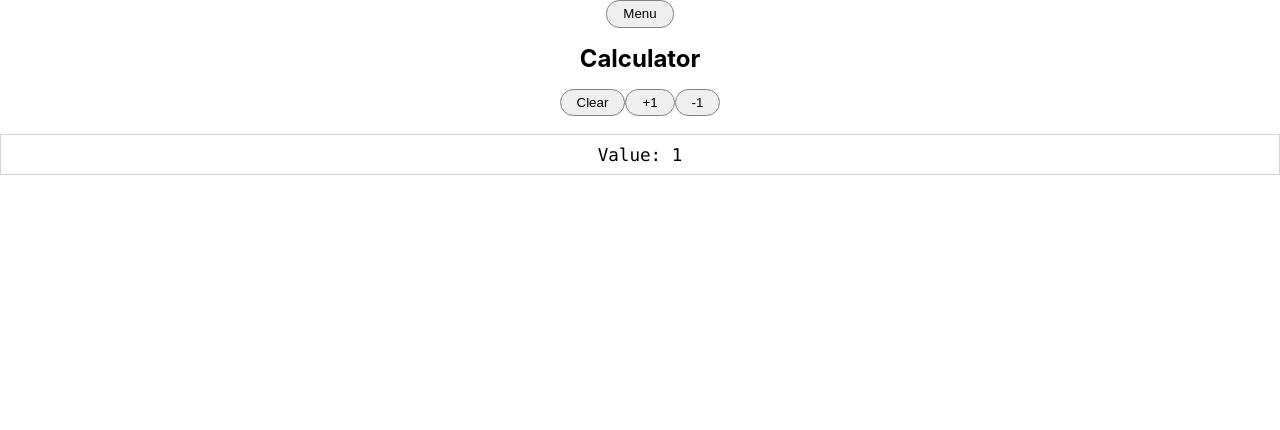
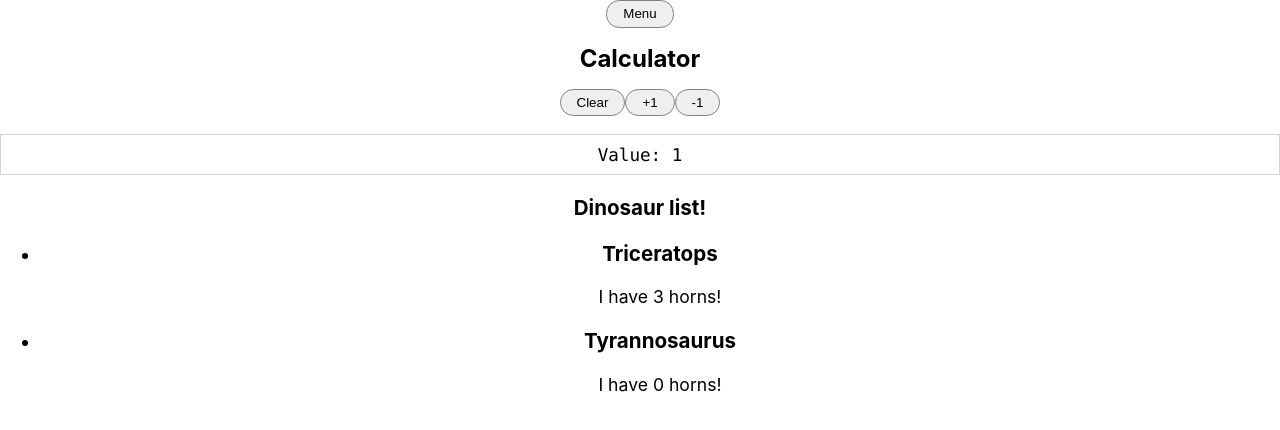
Before and after one commit to jensen-FWK20G-PLU/02-react-tdd, a React (Create React App) app: page / in a window 1280 px wide. Shown: the top 430 px of the page. Built offline with nearby package versions, Linux system fonts and the light colour scheme.

Commit message:
TypeScript example (Dinosaur, no tests)

```diff
--- a/src/App.tsx
+++ b/src/App.tsx
@@ -2,6 +2,7 @@ import React from 'react';
 import './App.css';
 import Calculator from './components/Calculator';
 import DropMenu from './components/DropMenu'
+import Dinopedia from './components/dinosaur/Dinopedia';
 
 function App() {
 	return (
@@ -10,6 +11,7 @@ function App() {
 				<DropMenu />
 			</header>
 			<Calculator />
+			<Dinopedia />
 		</div>
 	);
 }
--- /dev/null
+++ b/src/components/dinosaur/Dinopedia.tsx
@@ -0,0 +1,30 @@
+import ViewDinosaur from './ViewDinosaur'
+import { Dinosaur } from '../../models/Dinosaur'
+
+const Dinopedia = () => {
+	const dinos: Dinosaur[] = [
+		{
+			name: 'Triceratops',
+			horns: 3
+		},
+		{
+			name: 'Tyrannosaurus',
+			horns: 0
+		}
+	]
+
+	return (
+		<section>
+			<h3> Dinosaur list! </h3>
+			<ul>
+				{dinos.map(dino => (
+					<li key={dino.name}>
+						<ViewDinosaur dino={dino} />
+					</li>
+				))}
+			</ul>
+		</section>
+	)
+}
+
+export default Dinopedia
--- /dev/null
+++ b/src/components/dinosaur/ViewDinosaur.tsx
@@ -0,0 +1,15 @@
+import { Dinosaur } from '../../models/Dinosaur'
+
+interface Props {
+	dino: Dinosaur;
+}
+
+
+const ViewDinosaur = ({ dino }: Props) => (
+	<div>
+		<h3> {dino.name} </h3>
+		I have {dino.horns} horns!
+	</div>
+)
+
+export default ViewDinosaur
--- /dev/null
+++ b/src/models/Dinosaur.ts
@@ -0,0 +1,5 @@
+
+export interface Dinosaur {
+	name: string
+	horns: number
+}
```
Also changed, not shown: src/exempel.ts (added, +7 -0 lines).
